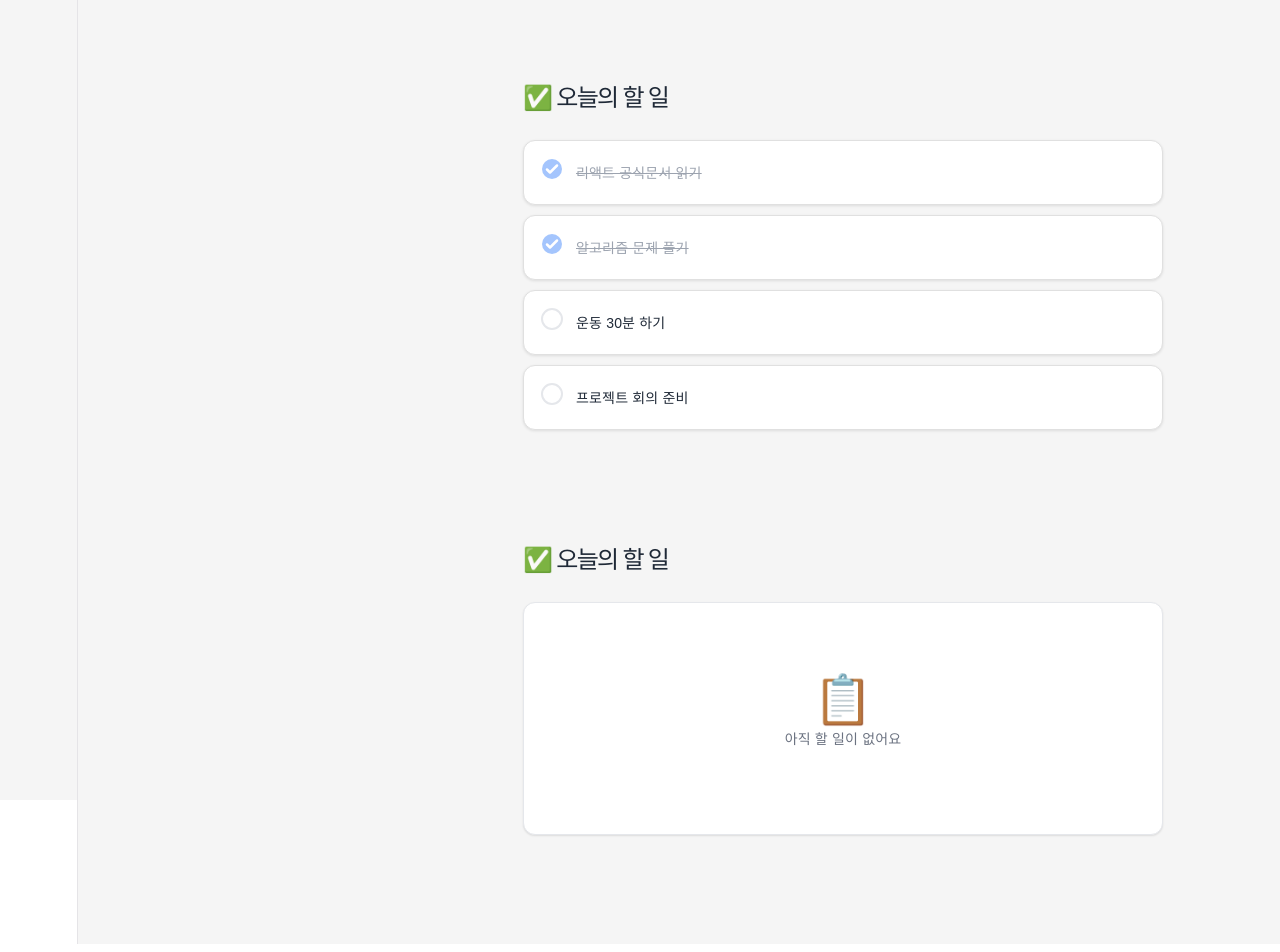
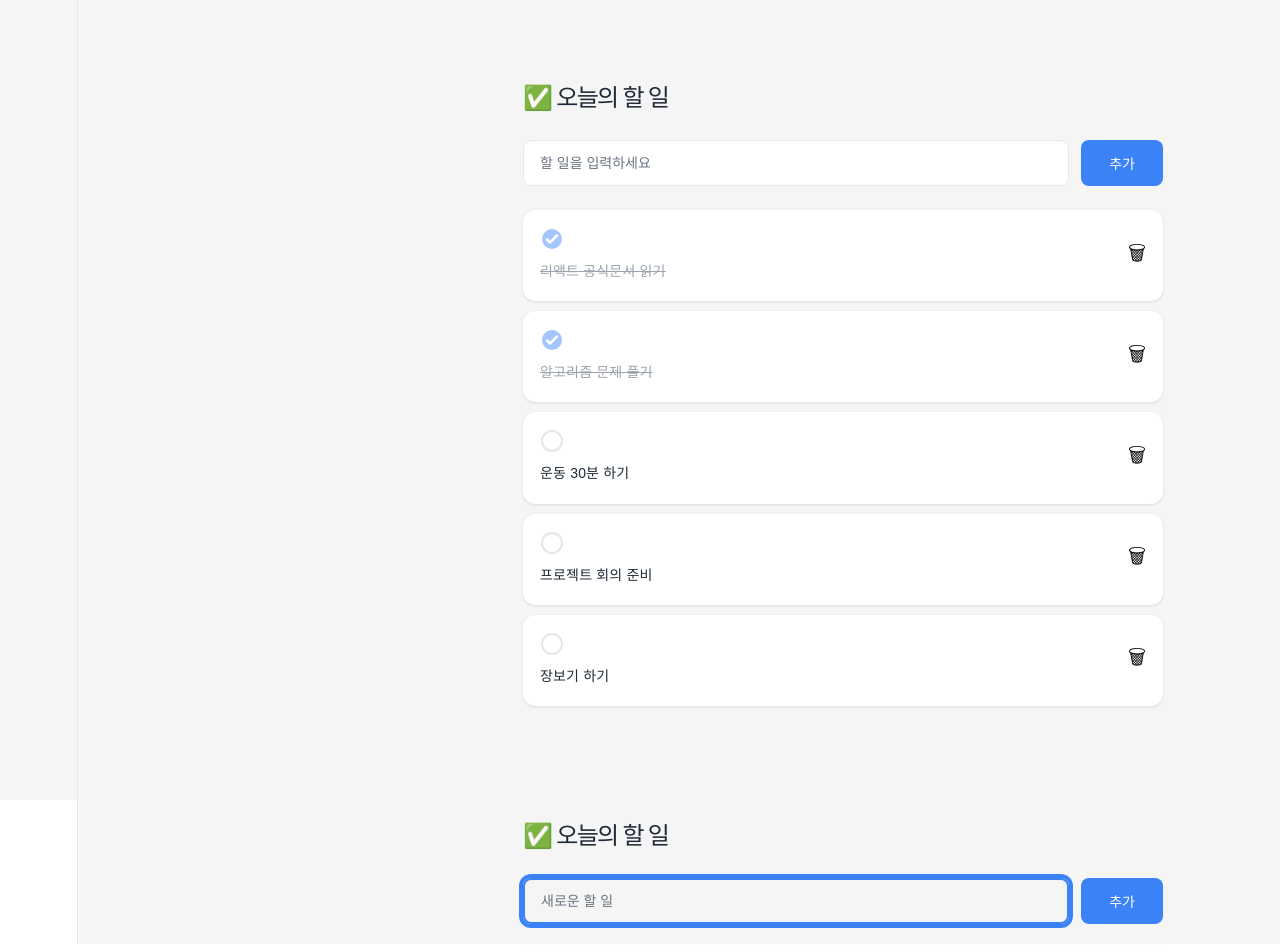
Before and after one commit to IT-Cotato/13th-Frontend-Assignment, a React (Vite) app: page / in a window 1280 px wide. Shown: the top 952 px of the page. Built offline with nearby package versions, Linux system fonts and the light colour scheme; a web font is replaced by a local one.

Commit message:
feat : placeHolder, 입력 중 상태 추가

```diff
--- a/src/App.css
+++ b/src/App.css
@@ -51,7 +51,7 @@ html, body {
   font-family: "Pretendard", sans-serif;
   text-align: left;
   margin: 0 0 24px 0;
-  line-height: 36px; /* 150% */
+  line-height: 36px;
 }
 
 /* 리스트 간격 */
@@ -66,7 +66,7 @@ html, body {
   background-color: #ffffff;
   padding: 16px;
   border-radius: 12px; /* border-radius 값 */
-  border: 1px solid #e0e0e0; /* 테두리 추가 */
+  border: 1px solid #fff;
   box-shadow: 0 1px 3px 0 rgba(0, 0, 0, 0.10);/* Shadow 값 */
   transition: transform 0.2s ease;
 
@@ -85,18 +85,17 @@ html, body {
 }
 
 
-/* 체크된 텍스트의 스타일 (취소선과 흐린 색상) */
 .done-text {
   text-decoration: line-through;
-  color: #9CA3AF; /* 시안과 비슷한 흐린 회색 */
+  color: #9CA3AF;
 }
 
-/* 체크박스와 텍스트를 가로로 예쁘게 배치하기 위해 추가 (필요시) */
+/* 체크박스와 텍스트를 가로로 배치 */
 .todo-card {
   display: flex;
   align-items: center; /* 세로 중앙 정렬 */
-  gap: 12px; /* 체크박스와 글자 사이 간격 */
-  /*  기존 테두리, 배경색 등 스타일 유지 */
+  gap: 12px;
+
 }
 
 
@@ -130,3 +129,70 @@ html, body {
   text-align: center;
 
 }
+
+
+
+/* 휴지통 버튼 */
+.delete-btn {
+  color: #0A0A0A;
+  margin-left: auto;
+  background: none;
+  border: none;
+  font-size: 20px;
+  font-style: normal;
+  font-weight: 500;
+  cursor: pointer;
+}
+
+
+/* 입력창 컨테이너 */
+.todo-input-container {
+  display: flex;
+  gap: 12px;
+  margin-bottom: 24px;
+  height: 46px;
+}
+
+/* 입력 필드 */
+.todo-input {
+  flex: 1;
+  height: 100%;
+  padding: 0 16px;
+  border-radius: 8px;
+  border: 1px solid #E5E7EB;
+  font-size: 14px;
+  color: #1F2937;
+  background-color: #ffffff;
+  box-sizing: border-box;
+  transition: border-color 0.2s, box-shadow 0.2s;
+}
+
+/*할 일을 입력하세요*/
+.todo-input::placeholder {
+  color: #6B7280;
+  font-weight: 400;
+}
+
+/* 포커스(입력 중) 상태일 때 파란색 테두리 효과 */
+.todo-input:focus,
+.todo-input.focused-input {
+  border: 2px solid #3B82F6;
+  box-shadow: 0 0 0 4px #3B82F6;
+  background: rgba(255, 255, 255, 0.00);
+
+
+}
+
+/* 추가 버튼 */
+.todo-submit-btn {
+  height: 100%;
+  padding: 0 28px;
+  background-color: #3B82F6;
+  color: #ffffff;
+  border: none;
+  border-radius: 8px;
+  font-size: 14px;
+  font-weight: 600;
+  cursor: pointer;
+  transition: background-color 0.2s;
+}
--- a/src/App.tsx
+++ b/src/App.tsx
@@ -1,39 +1,64 @@
-
 import TodoHeader from './components/TodoHeader';
 import TodoList from './components/TodoList';
 import './App.css';
 
 const App = () => {
-  // 1. 위쪽에 보여줄 데이터 (꽉 찬 배열)
-  const populatedTodos = [
+  // 1. 위쪽 화면 데이터 (기본 상태 - 5개)
+  const topTodos = [
     { id: 1, content: "리액트 공식문서 읽기", isDone: true },
     { id: 2, content: "알고리즘 문제 풀기", isDone: true },
     { id: 3, content: "운동 30분 하기", isDone: false },
     { id: 4, content: "프로젝트 회의 준비", isDone: false },
+    { id: 5, content: "장보기 하기", isDone: false },
   ];
 
-  // 2. 아래쪽에 보여줄 데이터 (텅 빈 배열)
-  const emptyTodos: any[] = [];
+  // 2. 아래쪽 화면 데이터 (입력 중 상태 - 2개)
+  const bottomTodos = [
+    { id: 3, content: "운동 30분 하기", isDone: false },
+    { id: 4, content: "프로젝트 회의 준비", isDone: false },
+  ];
 
   return (
     <div className="app-layout">
       <div className="todo-container">
 
         {/* ========================================= */}
-        {/* 첫 번째 화면: 데이터가 있을 때 (체크박스 토글) */}
+        {/* 첫 번째 화면: 기본 상태 */}
         {/* ========================================= */}
         <div className="section">
           <TodoHeader />
-          <TodoList todos={populatedTodos} />
+
+          <div className="todo-input-container">
+            <input
+              type="text"
+              className="todo-input"
+              placeholder="할 일을 입력하세요"
+            />
+            <button className="todo-submit-btn">추가</button>
+          </div>
+
+          <TodoList todos={topTodos} />
         </div>
 
         {/* ========================================= */}
-        {/* 두 번째 화면: 데이터가 없을 때 (빈 상태) */}
+        {/* 두 번째 화면: 입력 중 (Focus) 상태 */}
         {/* ========================================= */}
         <div className="section" style={{ marginTop: '96px' }}>
 
+
           <TodoHeader />
-          <TodoList todos={emptyTodos} />
+
+          <div className="todo-input-container">
+            {/* 포커스 상태를 보여주기 위해 'focused-input' 클래스 추가 */}
+            <input
+              type="text"
+              className="todo-input focused-input"
+              placeholder="새로운 할 일"
+            />
+            <button className="todo-submit-btn">추가</button>
+          </div>
+
+          <TodoList todos={bottomTodos} />
         </div>
 
       </div>
--- a/src/components/TodoCard.tsx
+++ b/src/components/TodoCard.tsx
@@ -1,5 +1,3 @@
-import React from 'react';
-
 interface TodoCardProps {
   content: string;
   isDone: boolean;
@@ -8,15 +6,18 @@ interface TodoCardProps {
 const TodoCard = ({ content, isDone }: TodoCardProps) => {
   return (
     <div className={`todo-card ${isDone ? 'done-card' : ''}`}>
+
+      {/* 왼쪽 영역: 체크박스 + 텍스트 */}
+      <div className="todo-info">
         <div className="checkbox-icon">
           {isDone ? (
-          // 🔵 완료 상태 (파란색 채워진 원 + 흰색 체크)
+            // 완료 상태
             <svg width="24" height="24" viewBox="0 0 24 24" fill="none" xmlns="http://www.w3.org/2000/svg">
               <circle cx="12" cy="12" r="10" fill="#A4C5FD"/>
               <path d="M7 12.5L10 15.5L17 8.5" stroke="white" strokeWidth="2.5" strokeLinecap="round" strokeLinejoin="round"/>
             </svg>
           ) : (
-          // ⚪ 미완료 상태 (회색 테두리 빈 원)
+            // 미완료 상태
             <svg width="24" height="24" viewBox="0 0 24 24" fill="none" xmlns="http://www.w3.org/2000/svg">
               <circle cx="12" cy="12" r="10" stroke="#E5E7EB" strokeWidth="2"/>
             </svg>
@@ -27,6 +28,13 @@ const TodoCard = ({ content, isDone }: TodoCardProps) => {
           {content}
         </p>
       </div>
+
+      {/* 오른쪽 영역: 삭제 버튼 */}
+      <button className="delete-btn">
+        🗑
+      </button>
+
+    </div>
   );
 };
 
```
Also changed, not shown: src/components/TodoList.tsx (+5 -10 lines). Lines whose indentation alone changed are shown as unchanged.
